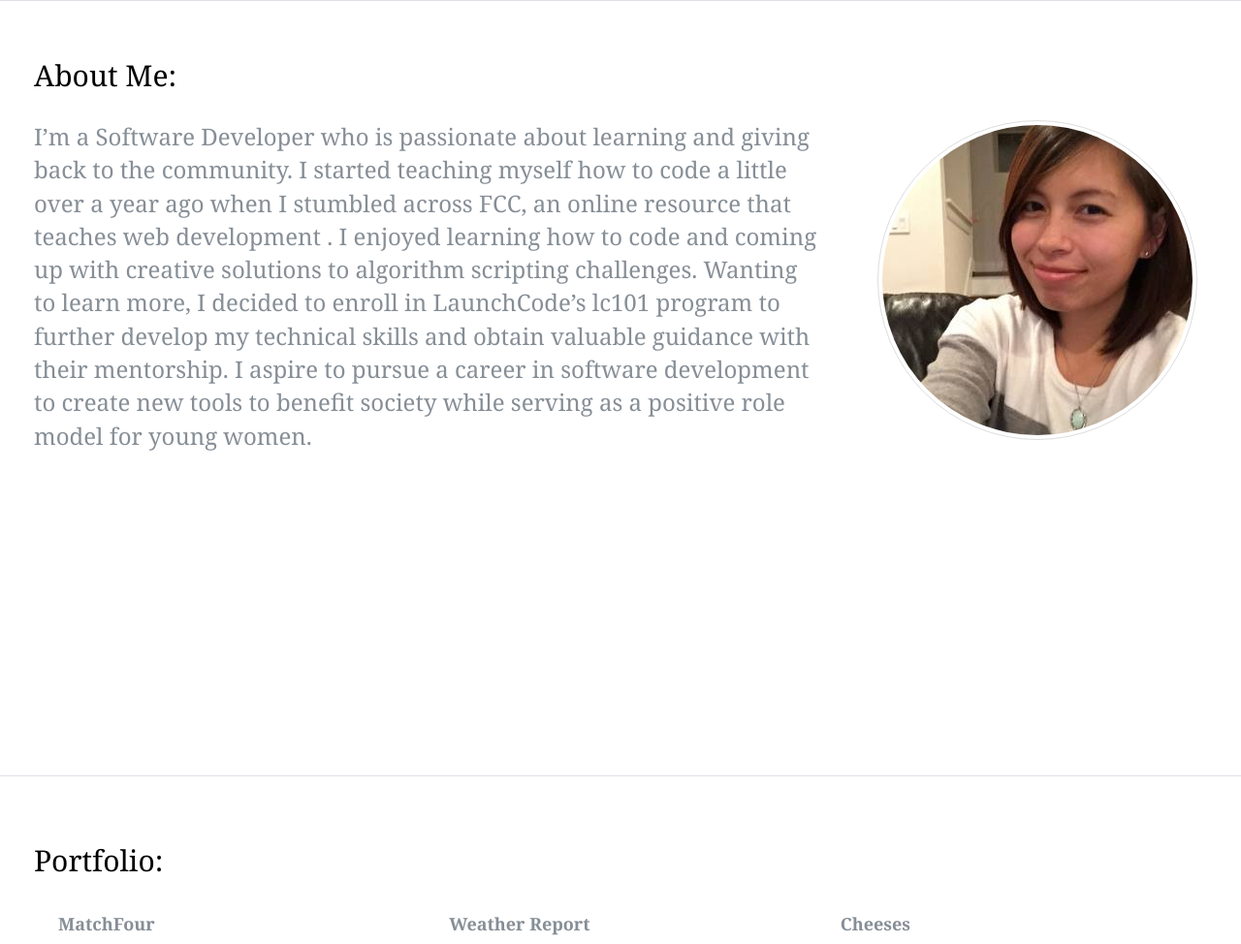
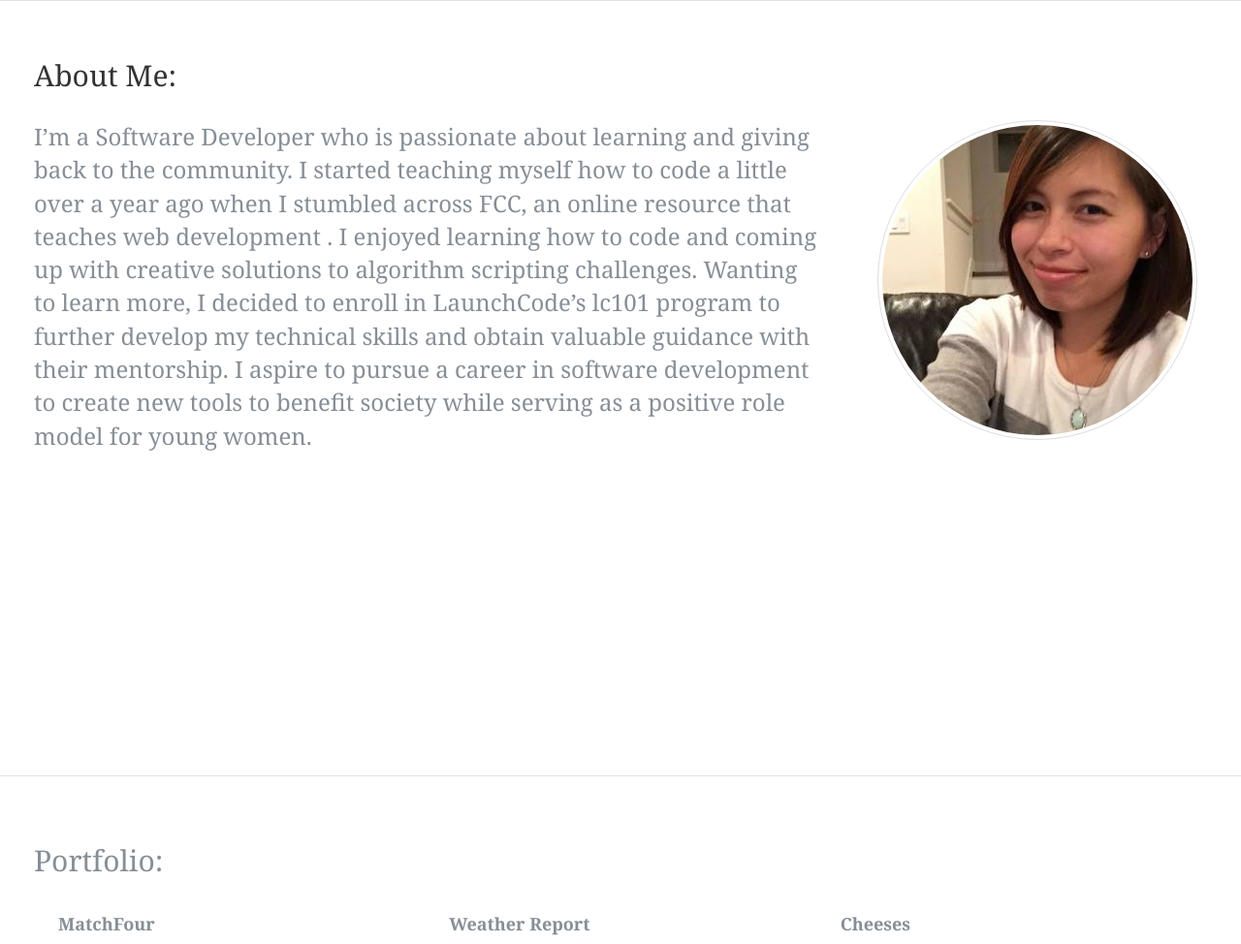
Before and after one commit to ctam91/tammysblog, a Flask app: page / in a window 1280 px wide. Shown: the part 799-1773 px from the top of the page at 97% size. Run offline with Flask 2, Linux system fonts and the light colour scheme; some libraries are stand-ins or nearby versions; some web fonts are replaced.

Commit message:
refactor code

```diff
--- a/static/styles/mainpage.css
+++ b/static/styles/mainpage.css
@@ -15,7 +15,6 @@ h2 {
   font-family: 'Saira Extra Condensed',serif;
   font-weight: 700;
   margin-bottom: 2rem !important;
-  color:black !important;
 }
 
 h3{
```
